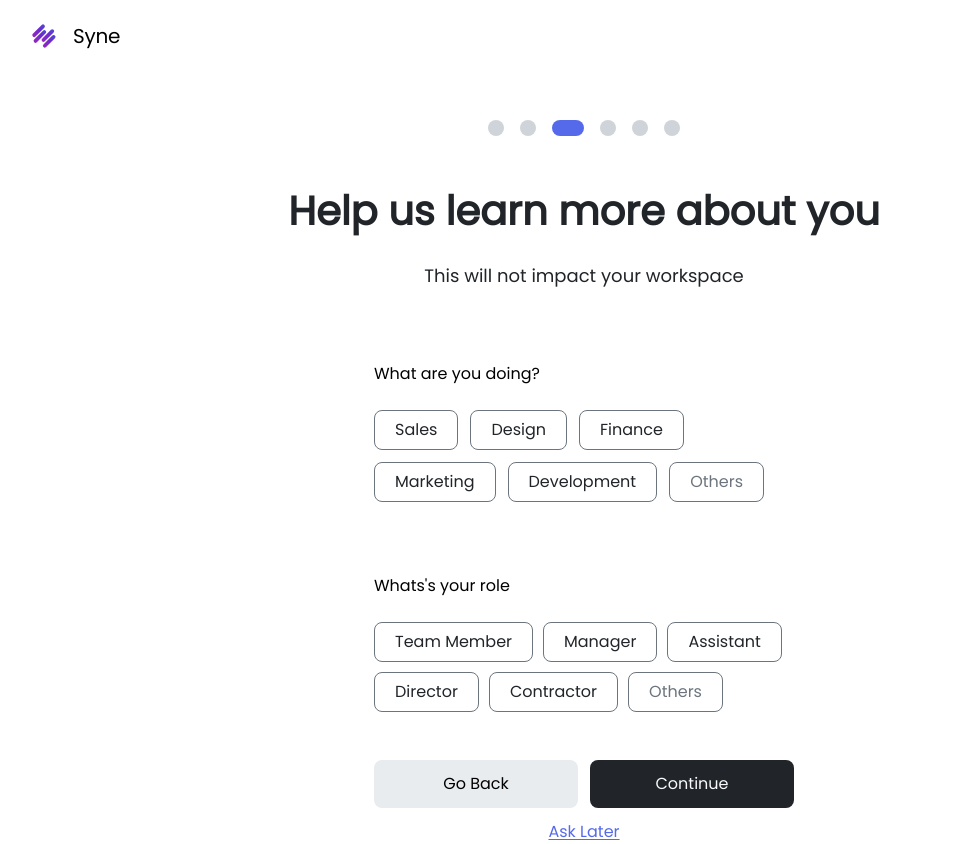
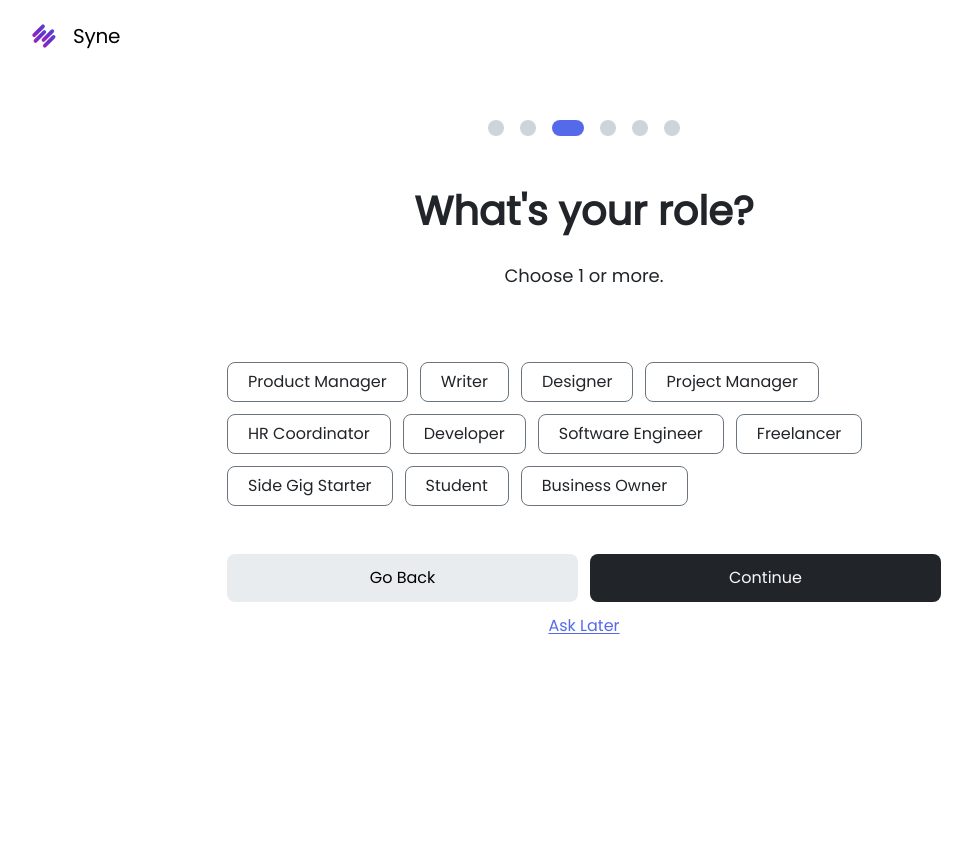
Before and after one commit to jeannyinthelamp/sycamore.ai, a React (Create React App) app: page /onboarding_3 in a window 1280 px wide. Shown: the whole page, without its empty margins (56-1028 px from the left). After the commit the page ends 800 px from the top, so only its background shows below. Built offline with nearby package versions, Linux system fonts and the light colour scheme.

Commit message:
Adding new checkbox inputs and hover styling

```diff
--- a/src/Components/Onboarding/Onboarding_Checkbox/Onboarding_Checkbox.js
+++ b/src/Components/Onboarding/Onboarding_Checkbox/Onboarding_Checkbox.js
@@ -16,7 +16,7 @@ export default function Onboarding_Checkbox(props) {
       <label
         for={props.for}
         class={`${props.className} flex justify-center items-center w-fit min-w-[84px] max-h-[40px] py-[8px] px-[20px] font-Poppins font-medium text-[16px] text-center leading-[24px] text-[#212529] select-none cursor-pointer rounded-[8px] bg-white border border-[#6C757D]
-
+        peer hover:text-[#556AEB] hover:border-[#556AEB]
         transition-colors duration-200 ease-in-out peer-checked:bg-[#EBEFFF] peer-checked:text-[#556AEB] peer-checked:border-[#556AEB]`}
       >
         {props.title}
--- a/src/Pages/Onboarding/Onboarding_2.js
+++ b/src/Pages/Onboarding/Onboarding_2.js
@@ -3,10 +3,7 @@ import React from "react";
 import Onboarding_header from "../../Components/Onboarding/Onboarding_header/Onboarding_header";
 import Onboarding_progress_bar from "../../Components/Onboarding/Onboarding_progress_bar/Onboarding_progress_bar";
 import Onboarding_nav from "../../Components/Onboarding/Onboarding_nav/Onboarding_nav";
-import Onboarding_Checkbox_Large from "../../Components/Onboarding/Onboarding_Large_Checkbox/Onboarding_large_checkbox";
-import Person from "../../Assets/Icons/Person.svg";
-import Group from "../../Assets/Icons/Group.svg";
-import School from "../../Assets/Icons/School.svg";
+import Onboarding_Checkbox from "../../Components/Onboarding/Onboarding_Checkbox/Onboarding_Checkbox";
 
 import { Link } from "react-router-dom";
 
@@ -16,43 +13,87 @@ export default function Onboarding_2() {
       <Onboarding_header />
 
       {/* Change the active prop to page2, page3 etc to change the color of the corresponding bar */}
-      <Onboarding_progress_bar active='page2' />
+      <Onboarding_progress_bar active='page3' />
 
       <div className='title-and-button-wrapper max-w-[714px] h-auto flex flex-col justify-center items-center'>
         <div className='text-wrapper h-auto flex flex-col gap-[24px]'>
           <h1 className='w-[100%] min-h-[54px] font-Poppins text-[40px] font-semibold text-[#212529] text-center leading-[54px]'>
-            How are you planning to use Syne?
+            How would you like to use Syne?
           </h1>
           <p className='min-h-[28px] font-Poppins font-medium text-[18px] text-center text-[#212529] leading-[28px]'>
-            Tell us more about your work
+            Choose 1 or more.
           </p>
         </div>
         {/* //^ add form action */}
         <form action=''>
-          <div className='first-selection-wrapper max-w-[420px] h-auto mt-[72px] mb-[48px] flex flex-col justify-start items-start'>
+          <div className='mx-auto mt-[72px] mb-[48px]'>
             <label className='mb-[24px] flex flex-col items-start gap-[24px] font-Poppins font-medium text-[16px] text-center text-[212529] leading-[24px]'>
-              {/* //^ select items here, use form select items */}
               <div className='checkbox-wrapper flex flex-row flex-wrap gap-[12px]'>
-                <Onboarding_Checkbox_Large
-                  title='For Myself'
-                  id='For Myself'
-                  for='For Myself'
-                  img={<img src={Person} alt='For Myself' />}
+                <Onboarding_Checkbox
+                  title='Productivity'
+                  id='Productivity'
+                  for='Productivity'
+                  className=''
+                  />
+                <Onboarding_Checkbox
+                  title='Administration'
+                  id='Administration'
+                  for='Administration'
                   className=''
                 />
-                <Onboarding_Checkbox_Large
-                  title='With My Team'
-                  id='With My Team'
-                  for='With My Team'
-                  img={<img src={Group} alt='With My Team' />}
+                <Onboarding_Checkbox
+                  title='Finance Tracking'
+                  id='Finance Tracking'
+                  for='Finance Tracking'
                   className=''
                 />
-                <Onboarding_Checkbox_Large
-                  title='For School'
-                  id='For School'
-                  for='For School'
-                  img={<img src={School} alt='For School' />}
+                <Onboarding_Checkbox
+                  title='Time Tracking'
+                  id='Time Tracking'
+                  for='Time Tracking'
                   className=''
+                />
+                <Onboarding_Checkbox
+                  title='Marketing Pipeline'
+                  id='Marketing Pipeline'
+                  for='Marketing Pipeline'
+                  className=''
+                />
+                <Onboarding_Checkbox
+                title='Organization'
+                id='Organization'
+                for='Organization'
+                className=''
+                />
+                <Onboarding_Checkbox
+                title='Sales Pipeline'
+                id='Sales Pipeline'
+                for='Sales Pipeline'
+                className=''
+                />
+                <Onboarding_Checkbox
+                title='Freelancing'
+                id='Freelancing'
+                for='Freelancing'
+                className=''
+                />
+                <Onboarding_Checkbox
+                title='Project Management'
+                id='Project Management'
+                for='Project Management'
+                className=''
+                />
+                <Onboarding_Checkbox
+                title='Product Management'
+                id='Product Management'
+                for='Product Management'
+                className=''
+                />
+                <Onboarding_Checkbox
+                title='Development Pipeline'
+                id='Development Pipeline'
+                for='Development Pipeline'
+                className=''
                 />
               </div>
             </label>
--- a/src/Pages/Onboarding/Onboarding_3.js
+++ b/src/Pages/Onboarding/Onboarding_3.js
@@ -18,101 +18,85 @@ export default function Onboarding_3() {
       <div className='title-and-button-wrapper max-w-[714px] h-auto flex flex-col justify-center items-center'>
         <div className='text-wrapper h-auto flex flex-col gap-[24px]'>
           <h1 className='w-[100%] min-h-[54px] font-Poppins text-[40px] font-semibold text-[#212529] text-center leading-[54px]'>
-            Help us learn more about you
+            What's your role?
           </h1>
           <p className='min-h-[28px] font-Poppins font-medium text-[18px] text-center text-[#212529] leading-[28px]'>
-            This will not impact your workspace
+            Choose 1 or more.
           </p>
         </div>
         {/* //^ add form action */}
         <form action=''>
-          <div className='first-selection-wrapper max-w-[420px] h-auto mt-[72px] mb-[48px] flex flex-col justify-start items-start'>
+          <div className='mx-auto mt-[72px] mb-[48px]'>
             <label className='mb-[24px] flex flex-col items-start gap-[24px] font-Poppins font-medium text-[16px] text-center text-[212529] leading-[24px]'>
-              What are you doing?
-              {/* //^ select items here, use form select items */}
               <div className='checkbox-wrapper flex flex-row flex-wrap gap-[12px]'>
                 <Onboarding_Checkbox
-                  title='Sales'
-                  id='Sales'
-                  for='Sales'
+                  title='Product Manager'
+                  id='Product Manager'
+                  for='Product Manager'
+                  className=''
+                  />
+                <Onboarding_Checkbox
+                  title='Writer'
+                  id='Writer'
+                  for='Writer'
                   className=''
                 />
                 <Onboarding_Checkbox
-                  title='Design'
-                  id='Design'
-                  for='Design'
+                  title='Designer'
+                  id='Designer'
+                  for='Designer'
                   className=''
                 />
                 <Onboarding_Checkbox
-                  title='Finance'
-                  id='Finance'
-                  for='Finance'
+                  title='Project Manager'
+                  id='Project Manager'
+                  for='Project Manager'
                   className=''
                 />
                 <Onboarding_Checkbox
-                  title='Marketing'
-                  id='Marketing'
-                  for='Marketing'
+                  title='HR Coordinator'
+                  id='HR Coordinator'
+                  for='HR Coordinator'
                   className=''
                 />
                 <Onboarding_Checkbox
-                  title='Development'
-                  id='Development'
-                  for='Development'
-                  className=''
+                title='Developer'
+                id='Developer'
+                for='Developer'
+                className=''
                 />
                 <Onboarding_Checkbox
-                  title='Others'
-                  id='Others-type'
-                  for='Others-type'
-                  className='bg-[#F8F9FA] text-[#6C757D]'
+                title='Software Engineer'
+                id='Software Engineer'
+                for='Software Engineer'
+                className=''
+                />
+                <Onboarding_Checkbox
+                title='Freelancer'
+                id='Freelancer'
+                for='Freelancer'
+                className=''
+                />
+                <Onboarding_Checkbox
+                title='Side Gig Starter'
+                id='Side Gig Starter'
+                for='Side Gig Starter'
+                className=''
+                />
+                <Onboarding_Checkbox
+                title='Student'
+                id='Student'
+                for='Student'
+                className=''
+                />
+                <Onboarding_Checkbox
+                title='Business Owner'
+                id='Business Owner'
+                for='Business Owner'
+                className=''
                 />
               </div>
             </label>
-          </div>
-
-          <div className='second-selection-wrapper max-w-[420px] h-auto mb-[48px] flex flex-col justify-start items-start'>
-            <h2 className='mb-[24px] font-Poppins font-medium text-[16px] text-center text-[212529] leading-[24px]'>
-              Whats's your role
-            </h2>
-            <div className='checkbox-wrapper flex flex-row flex-wrap gap-[10px]'>
-              <Onboarding_Checkbox
-                title='Team Member'
-                id='Team Member'
-                for='Team Member'
-                className=''
-              />
-              <Onboarding_Checkbox
-                title='Manager'
-                id='Manager'
-                for='Manager'
-                className=''
-              />
-              <Onboarding_Checkbox
-                title='Assistant'
-                id='Assistant'
-                for='Assistant'
-                className=''
-              />
-              <Onboarding_Checkbox
-                title='Director'
-                id='Director'
-                for='Director'
-                className=''
-              />
-              <Onboarding_Checkbox
-                title='Contractor'
-                id='Contractor'
-                for='Contractor'
-                className=''
-              />
-              <Onboarding_Checkbox
-                title='Others'
-                id='Others-role'
-                for='Others-role'
-                className='bg-[#F8F9FA] text-[#6C757D]'
-              />
-            </div>
           </div>
           {/* Go Back and Continue Buttons */}
           <Onboarding_nav />
```
Also changed, not shown: src/Assets/Icons/Onboarding_Icons/plus.svg (added).
